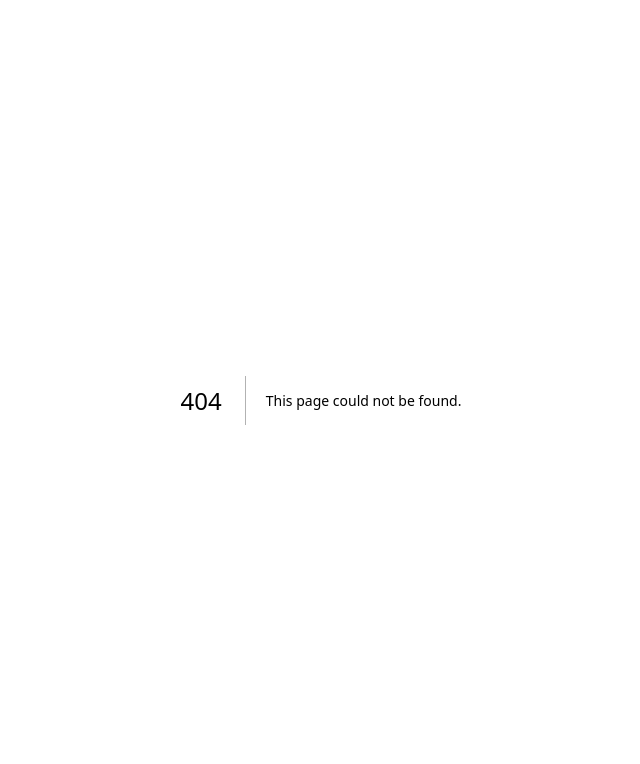
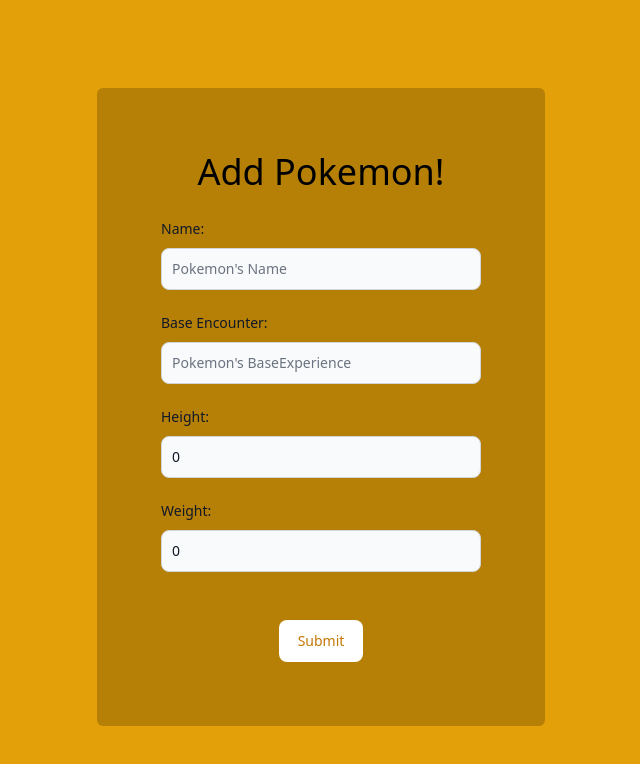
Before and after one commit to uzair-zenkoders/PokeApp, a Next.js app: page /add-pokemon in a window 1280 px wide. Before the commit this address had no page. Shown: the top 764 px of the page, without its empty margins (319-959 px from the left). Built offline with nearby package versions, Linux system fonts and the light colour scheme.

Commit message:
middleware added

```diff
--- a/package.json
+++ b/package.json
@@ -18,6 +18,7 @@
     "next-auth": "^4.24.5",
     "react": "^18",
     "react-dom": "^18",
+    "react-hot-toast": "^2.4.1",
     "react-icons": "^4.12.0",
     "react-loading-overlay-ts": "^2.0.2",
     "react-toastify": "^9.1.3",
--- a/src/components/Navbar.tsx
+++ b/src/components/Navbar.tsx
@@ -10,12 +10,6 @@
 import { Avatar, Dropdown, Navbar } from "flowbite-react";
 import { useRouter } from "next/router";
 
-//if username/diaplay name is empty, we get the username from email
-const getUserName = (email: string): string => {
-  const atIndex = email.indexOf("@");
-  return email.slice(0, atIndex !== -1 ? atIndex : undefined);
-};
-
 //types interface
 interface UserData {
   displayName: string | null;
@@ -24,6 +18,7 @@
   photoURL: string | null;
 }
 
+//Props interface
 interface NavBarProps {
   userData: UserData | null;
 }
@@ -33,6 +28,12 @@
   const handleSignOut = async () => {
     await userSignOut();
     router.push("./auth");
+  };
+
+  //if username/diaplay name is empty, we get the username from email
+  const getUserName = (email: string): string => {
+    const atIndex = email.indexOf("@");
+    return email.slice(0, atIndex !== -1 ? atIndex : undefined);
   };
 
   const displayUsername =
--- /dev/null
+++ b/src/components/PokemonForm.tsx
@@ -0,0 +1,120 @@
+import React, { useState } from "react";
+import { Fragment } from "react";
+import { Label, TextInput, Button } from "flowbite-react";
+import { ToastContainer, toast } from "react-toastify";
+import "react-toastify/dist/ReactToastify.css";
+
+const PokemonForm = () => {
+  const [name, setName] = useState("");
+  const [baseExperience, setBaseExperience] = useState("");
+  const [height, setHeight] = useState(0);
+  const [weight, setWeight] = useState(0);
+
+  const handleOnSubmit = () => {
+    if (name && baseExperience && height && weight) {
+      const payload = {
+        name,
+        baseExperience,
+        height,
+        weight,
+      };
+
+      console.log("Payload:", payload);
+      toast.success("Form submitted successfully!");
+    } else {
+      // Show error toast for incomplete fields
+      toast.error("Please fill in all the fields");
+    }
+  };
+
+  return (
+    <Fragment>
+      <div className="flex justify-center py-20 sm:pl-0 sm:pr-0 pl-3 pr-3">
+        <div className="bg-black bg-opacity-20 px-16 py-16 self-center mt-2 lg:w-2/5 lg:max-w-md rounded-md w-full">
+          <h1 className="text-4xl text-center mb-6">Add Pokemon!</h1>
+          <div>
+            <div className="my-2 block">
+              <Label htmlFor="small" value="Name:" />
+            </div>
+            <TextInput
+              id="base"
+              type="text"
+              sizing="md"
+              placeholder="Pokemon's Name"
+              value={name}
+              onChange={(e) => {
+                setName(e.target.value);
+              }}
+            />
+          </div>
+          <div>
+            <div className="my-2 mt-5 block">
+              <Label htmlFor="base" value="Base Encounter:" />
+            </div>
+            <TextInput
+              id="base"
+              type="text"
+              sizing="md"
+              placeholder="Pokemon's BaseExperience"
+              value={baseExperience}
+              onChange={(e) => {
+                setBaseExperience(e.target.value);
+              }}
+            />
+          </div>
+          <div>
+            <div className="my-2 mt-5 block">
+              <Label htmlFor="large" value="Height:" />
+            </div>
+            <TextInput
+              id="base"
+              type="number"
+              sizing="md"
+              placeholder="Pokemon's Height"
+              value={height}
+              onChange={(e) => {
+                const parsedValue = parseFloat(e.target.value); // Parse the string value to a number
+                if (!isNaN(parsedValue)) {
+                  setHeight(parsedValue); // Set the parsed number value
+                } else {
+                  setHeight(0); // Or handle the case when the input is not a valid number
+                }
+              }}
+            />
+          </div>
+          <div>
+            <div className="my-2 mt-5 block">
+              <Label htmlFor="large" value="Weight:" />
+            </div>
+            <TextInput
+              id="base"
+              type="number"
+              sizing="md"
+              placeholder="Pokemon's Weight"
+              value={weight}
+              onChange={(e) => {
+                const parsedValue = parseFloat(e.target.value); // Parse the string value to a number
+                if (!isNaN(parsedValue)) {
+                  setWeight(parsedValue); // Set the parsed number value
+                } else {
+                  setWeight(0); // Or handle the case when the input is not a valid number
+                }
+              }}
+            />
+          </div>
+          <div className="mt-12 flex justify-center">
+            <Button
+              className="bg-white text-yellow-500 hover:bg-yellow-500 hover:text-white"
+              type="submit"
+              onClick={handleOnSubmit}
+            >
+              Submit
+            </Button>
+          </div>
+        </div>
+      </div>
+    </Fragment>
+  );
+};
+
+export default PokemonForm;
--- a/src/pages/about.tsx
+++ /dev/null
@@ -1,7 +0,0 @@
-import React from "react";
-
-const about = () => {
-  return <div>about</div>;
-};
-
-export default about;
--- /dev/null
+++ b/src/pages/add-pokemon.tsx
@@ -0,0 +1,12 @@
+import PokemonForm from "@/components/PokemonForm";
+import React, { Fragment } from "react";
+
+const addPokemon = () => {
+  return (
+    <Fragment>
+      <PokemonForm />
+    </Fragment>
+  );
+};
+
+export default addPokemon;
--- a/src/pages/index.tsx
+++ b/src/pages/index.tsx
@@ -44,7 +44,7 @@
   // Access cookies in the server-side code
   const cookies = new Cookies(context.req.headers.cookie);
   const userData = cookies.get("userData");
-  console.log(userData);
+  // console.log(userData);
   // console.log(session);
 
   // if (session) {
--- /dev/null
+++ b/src/pages/pokemon/[id].tsx
@@ -0,0 +1,15 @@
+import { GetServerSidePropsContext } from "next";
+import React from "react";
+
+const detailsPage = ({ id }: { id: string }) => {
+  return <div>{id}</div>;
+};
+
+export default detailsPage;
+
+export async function getServerSideProps(context: GetServerSidePropsContext) {
+  const id = context.query.id;
+  return {
+    props: { id },
+  };
+}
--- /dev/null
+++ b/src/pages/pokemon/index.tsx
@@ -0,0 +1,13 @@
+import React from "react";
+
+const index = () => {
+  return <div>index</div>;
+};
+
+export default index;
+
+export async function getServerSideProps() {
+  return {
+    redirect: { permanent: false, destination: "/" },
+  };
+}
```
Also changed, not shown: src/services/firebase-config-admin.ts (deleted, +0 -17 lines), 1 other file (tests, documents, lock files or other folders).
